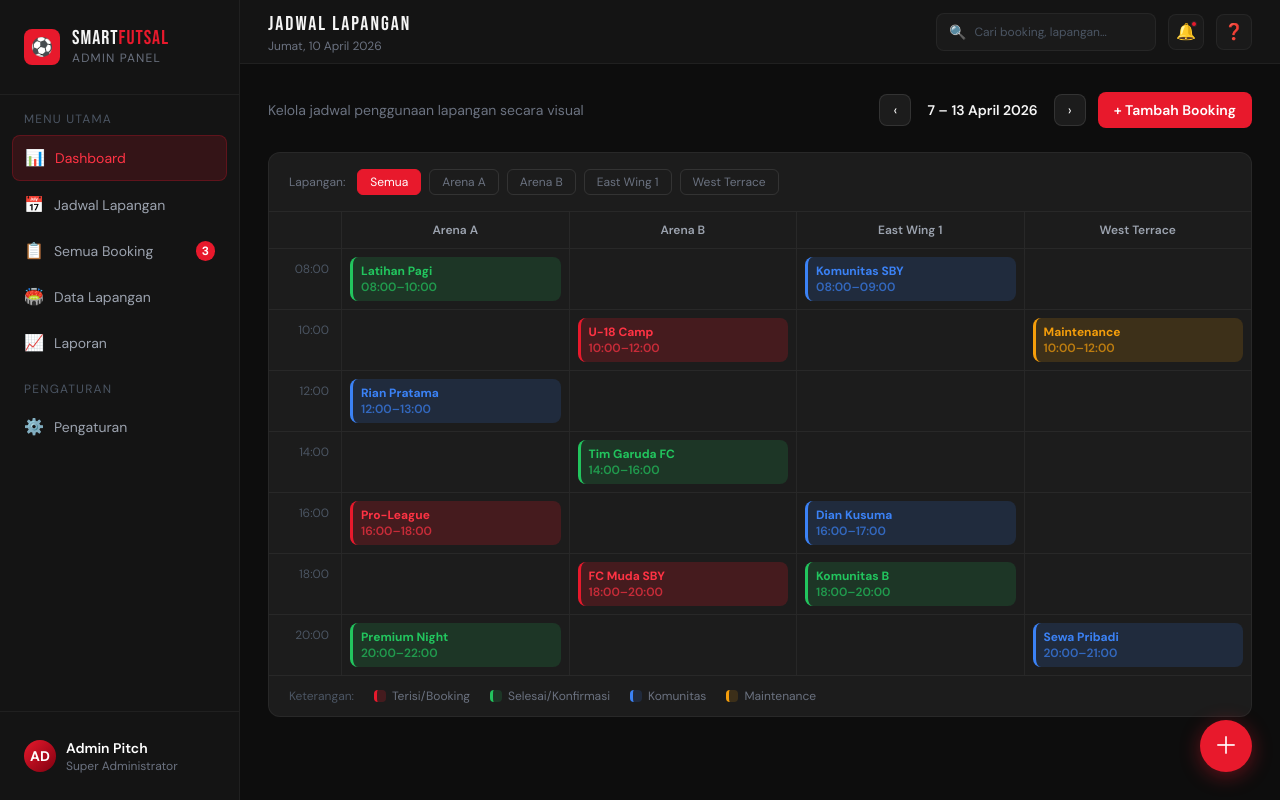
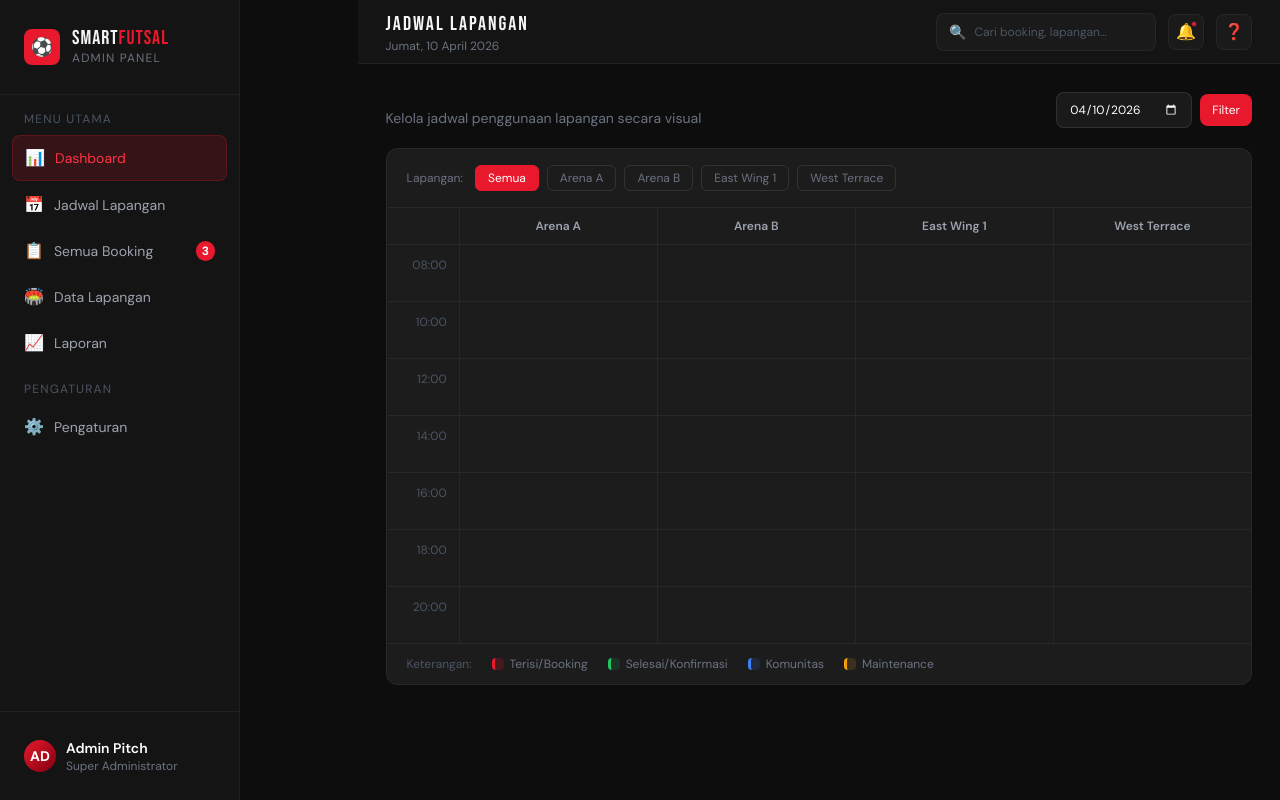
Before and after one commit to riskyhelen05/goalkick-booking, a PHP site: page /admin/admin_jadwal.php in a window 1280 px wide. Run offline with PHP 8.4, Linux system fonts and the light colour scheme; tables that the repository leaves empty hold one stand-in row (values such as "Sample post"); some libraries are stand-ins or nearby versions.

Commit message:
admin_jadwal is now works

```diff
--- a/admin/admin_jadwal.php
+++ b/admin/admin_jadwal.php
@@ -1,33 +1,80 @@
 <?php
 session_start();
-// require_once 'koneksi.php'; // uncomment dan sesuaikan path koneksi DB
+include '../koneksi.php';
 
-// ── DATA (ganti dengan query DB) ──────────────────────────────────────────
+// ── FIELD & TIME  ───────────────────
 $schedule_fields = ['Arena A','Arena B','East Wing 1','West Terrace'];
 $time_slots      = ['08:00','10:00','12:00','14:00','16:00','18:00','20:00'];
 
-$schedule_slots = [
-  ['field'=>'Arena A',     'label'=>'Latihan Pagi',  'start'=>'08:00','end'=>'10:00','col'=>'slot-green','row'=>1],
-  ['field'=>'East Wing 1', 'label'=>'Komunitas SBY', 'start'=>'08:00','end'=>'09:00','col'=>'slot-blue', 'row'=>1],
-  ['field'=>'Arena B',     'label'=>'U-18 Camp',     'start'=>'10:00','end'=>'12:00','col'=>'slot-red',  'row'=>2],
-  ['field'=>'West Terrace','label'=>'Maintenance',   'start'=>'10:00','end'=>'12:00','col'=>'slot-yellow','row'=>2],
-  ['field'=>'Arena A',     'label'=>'Rian Pratama',  'start'=>'12:00','end'=>'13:00','col'=>'slot-blue', 'row'=>3],
-  ['field'=>'Arena B',     'label'=>'Tim Garuda FC', 'start'=>'14:00','end'=>'16:00','col'=>'slot-green','row'=>4],
-  ['field'=>'Arena A',     'label'=>'Pro-League',    'start'=>'16:00','end'=>'18:00','col'=>'slot-red',  'row'=>5],
-  ['field'=>'East Wing 1', 'label'=>'Dian Kusuma',   'start'=>'16:00','end'=>'17:00','col'=>'slot-blue', 'row'=>5],
-  ['field'=>'Arena B',     'label'=>'FC Muda SBY',   'start'=>'18:00','end'=>'20:00','col'=>'slot-red',  'row'=>6],
-  ['field'=>'East Wing 1', 'label'=>'Komunitas B',   'start'=>'18:00','end'=>'20:00','col'=>'slot-green','row'=>6],
-  ['field'=>'Arena A',     'label'=>'Premium Night', 'start'=>'20:00','end'=>'22:00','col'=>'slot-green','row'=>7],
-  ['field'=>'West Terrace','label'=>'Sewa Pribadi',  'start'=>'20:00','end'=>'21:00','col'=>'slot-blue', 'row'=>7],
+// ── FILTER TANGGAL (DEFAULT HARI INI) ────────────────
+$tanggal = isset($_GET['tanggal']) ? $_GET['tanggal'] : date('Y-m-d');
+
+// ── AMBIL BOOKING YANG SUDAH DIKONFIRMASI ───────────
+$query = "
+SELECT b.*, l.nama as nama_lapangan, u.nama as nama_user
+FROM booking b
+JOIN lapangan l ON b.lapangan_id = l.id
+JOIN users u ON b.user_id = u.id
+WHERE (b.status = 'dikonfirmasi' OR b.status = 'pending')
+AND DATE(b.tanggal) = '$tanggal'
+";
+
+$result = $koneksi->query($query);
+
+// ── MAP JAM KE GRID ─────────────────────────────────
+$rowIndexMap = [
+  '08:00' => 1,
+  '09:00' => 1,
+  '10:00' => 2,
+  '11:00' => 2,
+  '12:00' => 3,
+  '13:00' => 3,
+  '14:00' => 4,
+  '15:00' => 4,
+  '16:00' => 5,
+  '17:00' => 5,
+  '18:00' => 6,
+  '19:00' => 6,
+  '20:00' => 7,
 ];
 
-// Build slot lookup [field][row]
+// ── BUILD SLOT DARI BOOKING ─────────────────────────
+$schedule_slots = [];
+
+while ($row = $result->fetch_assoc()) {
+
+  $start = date("H:i", strtotime($row['jam_mulai']));
+  $end   = date("H:i", strtotime($row['jam_selesai']));
+
+  $rowIndex = $rowIndexMap[$start] ?? null;
+  if (!$rowIndex) continue;
+
+  // mapping nama lapangan ke UI
+  $mapLapangan = [
+    'Lapangan A' => 'Arena A',
+    'Lapangan B' => 'Arena B',
+  ];
+
+  $namaLap = $row['nama_lapangan'];
+  $fieldUI = $mapLapangan[$namaLap] ?? $namaLap;
+
+  $schedule_slots[] = [
+    'field' => $fieldUI,
+    'label' => $row['nama_user'],
+    'start' => $start,
+    'end'   => $end,
+    'col' => $row['status'] == 'pending' ? 'slot-yellow' : 'slot-green',
+    'row'   => $rowIndex
+  ];
+}
+
+// ── BUILD MAP ───────────────────────────────────────
 $slot_map = [];
 foreach ($schedule_slots as $s) {
   $slot_map[$s['field']][$s['row']] = $s;
 }
 
-// ── TANGGAL ───────────────────────────────────────────────────────────────
+// ── TANGGAL FORMAT ──────────────────────────────────
 $days_id   = ['Minggu','Senin','Selasa','Rabu','Kamis','Jumat','Sabtu'];
 $months_id = ['','Januari','Februari','Maret','April','Mei','Juni','Juli','Agustus','September','Oktober','November','Desember'];
 $today_str = $days_id[date('w')] . ', ' . date('j') . ' ' . $months_id[(int)date('n')] . ' ' . date('Y');
@@ -66,6 +113,11 @@ $today_str = $days_id[date('w')] . ', ' . date('j') . ' ' . $months_id[(int)date
     .modal-backdrop { backdrop-filter:blur(4px); }
     @keyframes fadeUp { from{opacity:0;transform:translateY(16px)} to{opacity:1;transform:translateY(0)} }
     .modal-box { animation:fadeUp .25s ease; }
+    input[type="date"]::-webkit-calendar-picker-indicator {
+  filter: invert(1);
+  opacity: 1;
+  cursor: pointer;
+}
   </style>
 </head>
 <body class="font-sans flex min-h-screen">
@@ -144,18 +196,23 @@ $today_str = $days_id[date('w')] . ', ' . date('j') . ' ' . $months_id[(int)date
   <!-- PAGE CONTENT -->
   <main class="p-7 flex-1">
 
-    <div class="flex items-center justify-between mb-6">
+    <div class="flex items-center justify-between mb-1">
       <div class="text-sm text-gray-500">Kelola jadwal penggunaan lapangan secara visual</div>
-      <div class="flex items-center gap-3">
-        <div class="flex items-center gap-2">
-          <button class="w-8 h-8 rounded-lg border border-white/10 text-white text-sm flex items-center justify-center hover:bg-white/5 transition" style="background:#1c1c1c">‹</button>
-          <span class="text-sm font-semibold px-2">7 – 13 April 2026</span>
-          <button class="w-8 h-8 rounded-lg border border-white/10 text-white text-sm flex items-center justify-center hover:bg-white/5 transition" style="background:#1c1c1c">›</button>
-        </div>
-        <button onclick="openModal()" class="bg-brand-red text-white text-sm font-semibold px-4 py-2 rounded-lg hover:bg-brand-red2 transition">
-          + Tambah Booking
+
+
+
+          <form method="GET" class="flex items-center gap-2">
+                <input type="date" name="tanggal" value="<?= $tanggal ?>"
+                    class="bg-[#1a1a1a] border border-white/10 text-white text-xs px-3 py-2 rounded-lg outline-none">
+
+            <button type="submit"
+            class="text-xs px-3 py-2 rounded-lg bg-brand-red text-white hover:bg-brand-red2">
+            Filter
         </button>
-      </div>
+        </form>
+
+
+
     </div>
 
     <div class="rounded-xl border border-white/5 overflow-hidden" style="background:#1c1c1c">
@@ -218,80 +275,5 @@ $today_str = $days_id[date('w')] . ', ' . date('j') . ' ' . $months_id[(int)date
 
   </main>
 </div>
-
-<!-- FAB -->
-<button onclick="openModal()"
-  class="fixed bottom-7 right-7 rounded-full bg-brand-red text-white text-2xl flex items-center justify-center shadow-lg z-40 hover:scale-110 transition-transform"
-  style="width:52px;height:52px;box-shadow:0 4px 20px rgba(232,25,44,0.4)">＋</button>
-
-<!-- MODAL BOOKING -->
-<div id="modal" class="modal-backdrop fixed inset-0 bg-black/70 z-50 hidden items-center justify-center"
-     onclick="if(event.target===this)closeModal()">
-  <div class="modal-box rounded-2xl p-7 w-[480px] max-w-[95vw] border border-white/5" style="background:#1c1c1c">
-    <div class="font-display text-2xl tracking-widest mb-1">Tambah Booking</div>
-    <div class="text-xs text-gray-500 mb-6">Buat reservasi lapangan baru</div>
-    <div class="grid grid-cols-2 gap-3 mb-3">
-      <div class="flex flex-col gap-1.5">
-        <label class="text-xs text-gray-500 tracking-wide">Nama Pelanggan</label>
-        <input type="text" placeholder="Nama lengkap" class="rounded-lg px-3 py-2.5 text-sm text-white border border-white/5 outline-none focus:border-brand-red transition" style="background:#1a1a1a" />
-      </div>
-      <div class="flex flex-col gap-1.5">
-        <label class="text-xs text-gray-500 tracking-wide">No. WhatsApp</label>
-        <input type="text" placeholder="08xxxxxxxxxx" class="rounded-lg px-3 py-2.5 text-sm text-white border border-white/5 outline-none focus:border-brand-red transition" style="background:#1a1a1a" />
-      </div>
-      <div class="flex flex-col gap-1.5 col-span-2">
-        <label class="text-xs text-gray-500 tracking-wide">Pilih Lapangan</label>
-        <select class="rounded-lg px-3 py-2.5 text-sm text-white border border-white/5 outline-none focus:border-brand-red transition" style="background:#1a1a1a">
-          <option>Arena A (Indoor · Rp 140rb/jam)</option>
-          <option>Arena B (Indoor · Rp 160rb/jam)</option>
-          <option>East Wing 1 (Outdoor · Rp 100rb/jam)</option>
-        </select>
-      </div>
-      <div class="flex flex-col gap-1.5">
-        <label class="text-xs text-gray-500 tracking-wide">Tanggal</label>
-        <input type="date" value="<?= date('Y-m-d') ?>" class="rounded-lg px-3 py-2.5 text-sm text-white border border-white/5 outline-none focus:border-brand-red transition" style="background:#1a1a1a; color-scheme:dark" />
-      </div>
-      <div class="flex flex-col gap-1.5">
-        <label class="text-xs text-gray-500 tracking-wide">Jam Mulai</label>
-        <select class="rounded-lg px-3 py-2.5 text-sm text-white border border-white/5 outline-none focus:border-brand-red transition" style="background:#1a1a1a">
-          <?php foreach(['08:00','09:00','10:00','11:00','12:00','13:00','14:00','15:00','16:00','17:00','18:00','19:00','20:00','21:00','22:00'] as $h): ?>
-          <option <?= $h==='18:00'?'selected':'' ?>><?= $h ?></option>
-          <?php endforeach; ?>
-        </select>
-      </div>
-      <div class="flex flex-col gap-1.5">
-        <label class="text-xs text-gray-500 tracking-wide">Durasi</label>
-        <select class="rounded-lg px-3 py-2.5 text-sm text-white border border-white/5 outline-none focus:border-brand-red transition" style="background:#1a1a1a">
-          <option>1 Jam</option><option selected>2 Jam</option><option>3 Jam</option>
-        </select>
-      </div>
-      <div class="flex flex-col gap-1.5">
-        <label class="text-xs text-gray-500 tracking-wide">Catatan</label>
-        <input type="text" placeholder="Opsional" class="rounded-lg px-3 py-2.5 text-sm text-white border border-white/5 outline-none focus:border-brand-red transition" style="background:#1a1a1a" />
-      </div>
-    </div>
-    <div class="flex justify-between items-center rounded-lg px-4 py-3 text-sm mt-1" style="background:#1a1a1a">
-      <span class="text-gray-500">Estimasi Total</span>
-      <span class="font-bold text-green-400">Rp 280.000</span>
-    </div>
-    <div class="flex gap-2.5 mt-5">
-      <button onclick="closeModal()" class="flex-1 py-2.5 rounded-lg border border-white/10 text-gray-400 text-sm hover:bg-white/5 transition">Batal</button>
-      <button onclick="closeModal()" class="flex-[2] py-2.5 rounded-lg bg-brand-red text-white text-sm font-semibold hover:bg-brand-red2 transition">✓ Buat Booking</button>
-    </div>
-  </div>
-</div>
-
-<script>
-function openModal() { const m=document.getElementById('modal'); m.classList.remove('hidden'); m.classList.add('flex'); }
-function closeModal() { const m=document.getElementById('modal'); m.classList.add('hidden'); m.classList.remove('flex'); }
-function filterTab(btn, group) {
-  document.querySelectorAll(`.ftab-${group}`).forEach(b => {
-    b.classList.remove('bg-brand-red','text-white','border-brand-red');
-    b.classList.add('text-gray-500','border-white/10');
-  });
-  btn.classList.add('bg-brand-red','text-white','border-brand-red');
-  btn.classList.remove('text-gray-500','border-white/10');
-}
-</script>
 </body>
 </html>
```
